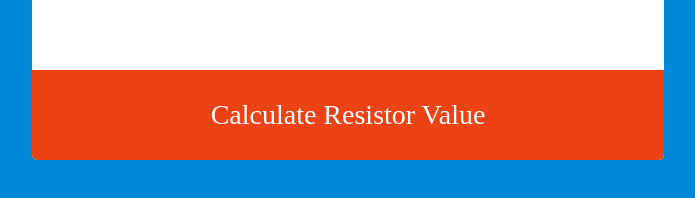
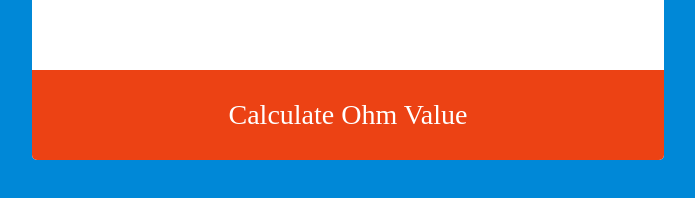
Before and after one commit to ariquinones/blindsOhmCalculator, a plain HTML site: page index.html in a window 1280 px wide. Shown: the part 682-880 px from the top of the page, without its empty margins (292-987 px from the left). Drawn offline with Linux system fonts and the light colour scheme.

Commit message:
blindsOhmCalculator

```diff
--- a/index.html
+++ b/index.html
@@ -42,7 +42,7 @@
 			</select>
 		</div>
 
-		<div class="calculateButton" ng-click="ohmCalculator.getResistorValue()"> Calculate Resistor Value</div>
+		<div class="calculateButton" ng-click="ohmCalculator.getResistorValue()"> Calculate Ohm Value</div>
 	</div>
 
 <script type="text/javascript" src="js/angular.min.js"></script>
```
